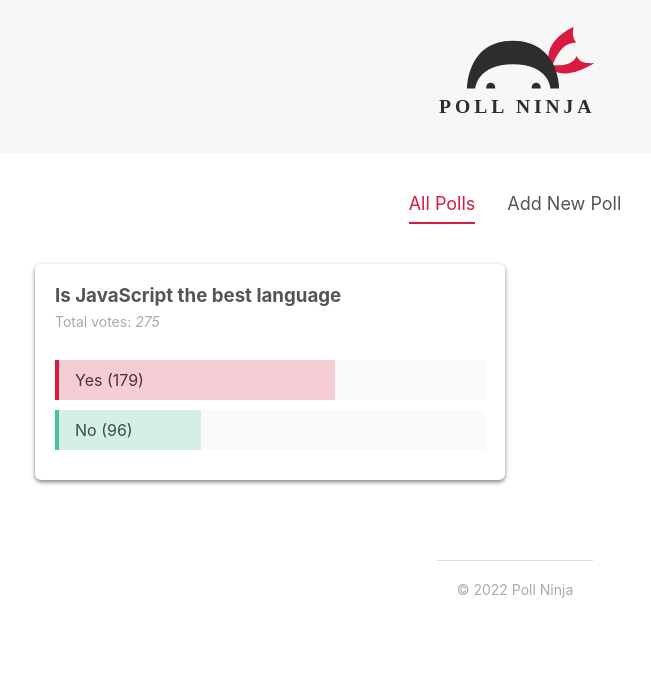
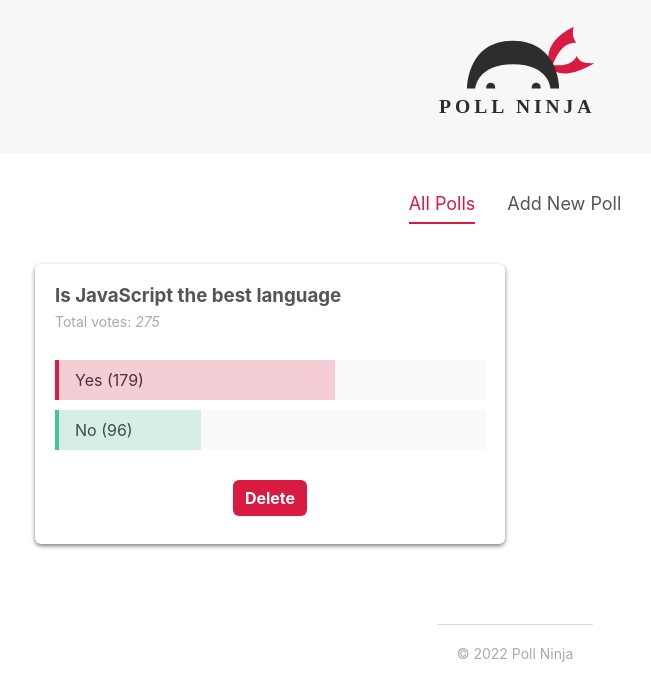
Before and after one commit to kaluuma-muhammad/sveltejs-polls, a Svelte app: page / in a window 1280 px wide. Shown: the top 700 px of the page, without its empty margins (125-776 px from the left). Built offline with nearby package versions, Linux system fonts and the light colour scheme.

Commit message:
Deleting polls module

```diff
--- a/src/Polls/PollDetails.svelte
+++ b/src/Polls/PollDetails.svelte
@@ -1,6 +1,7 @@
 <script>
     import Card from  "../shared/Card.svelte";
     import PollStore from '../stores/PollsStore';
+    import Button from "../shared/Button.svelte";
 
     export let poll;
 
@@ -25,6 +26,13 @@
             return copiedPolls;
         });
     }
+
+    // Delete poll
+    const deletePoll = (id) => {
+        PollStore.update(allPolls => {
+            return allPolls.filter((poll) => poll.id != id);
+        });
+    }
 </script>
 
 <main>
@@ -40,6 +48,10 @@
             <div class="answer" on:click={() => handleVote('b', poll.id)}>
                 <div class="percent percent-b" style="width: {percentB}%"></div>
                 <span>{ poll.answerB } ({ poll.votesB })</span>
+            </div>
+
+            <div class="delete">
+                <Button on:click={() => deletePoll(poll.id)} type="danger" flat={true}>Delete</Button>
             </div>
         </div>
     </Card>
@@ -89,4 +101,9 @@
         border-left: 4px solid #45c596;
         background: rgba(69,196,150,0.2);
     }
+
+    .delete {
+        margin-top: 30px;
+        text-align: center;
+    }
 </style>
--- a/src/shared/Button.svelte
+++ b/src/shared/Button.svelte
@@ -5,7 +5,7 @@
 </script>
 
 <main>
-    <button class={type} class:flat={flat} class:inverse={inverse}>
+    <button class={type} class:flat={flat} class:inverse={inverse} on:click>
         <slot></slot>
     </button>
 </main>
```
